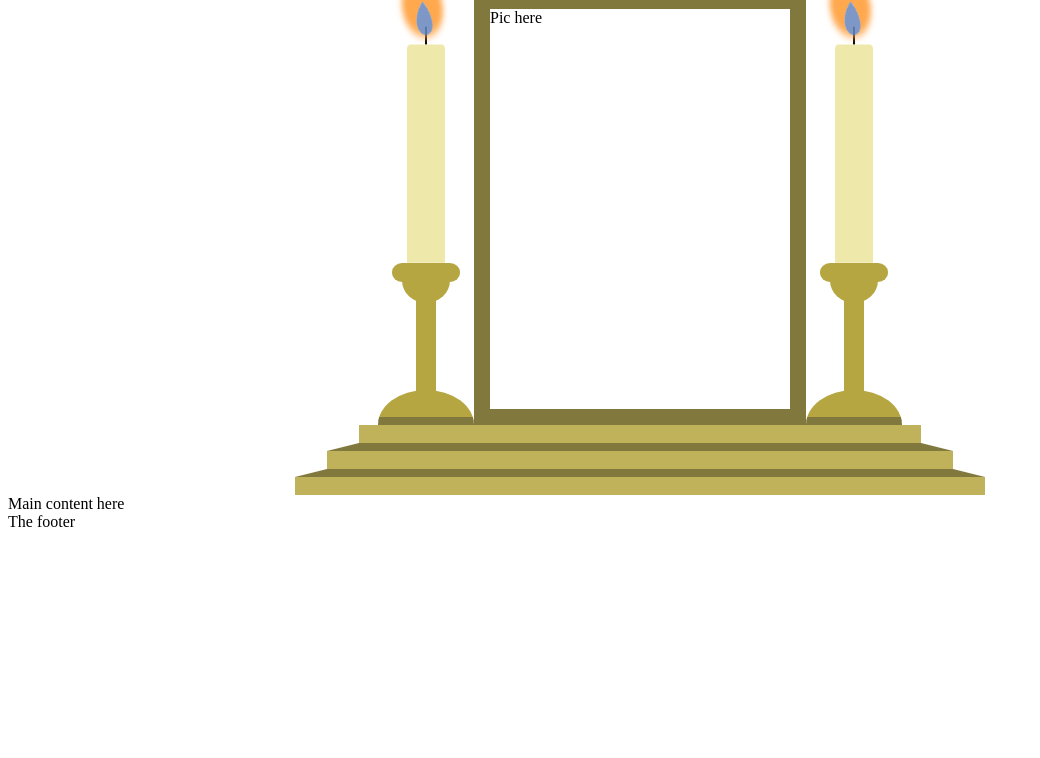
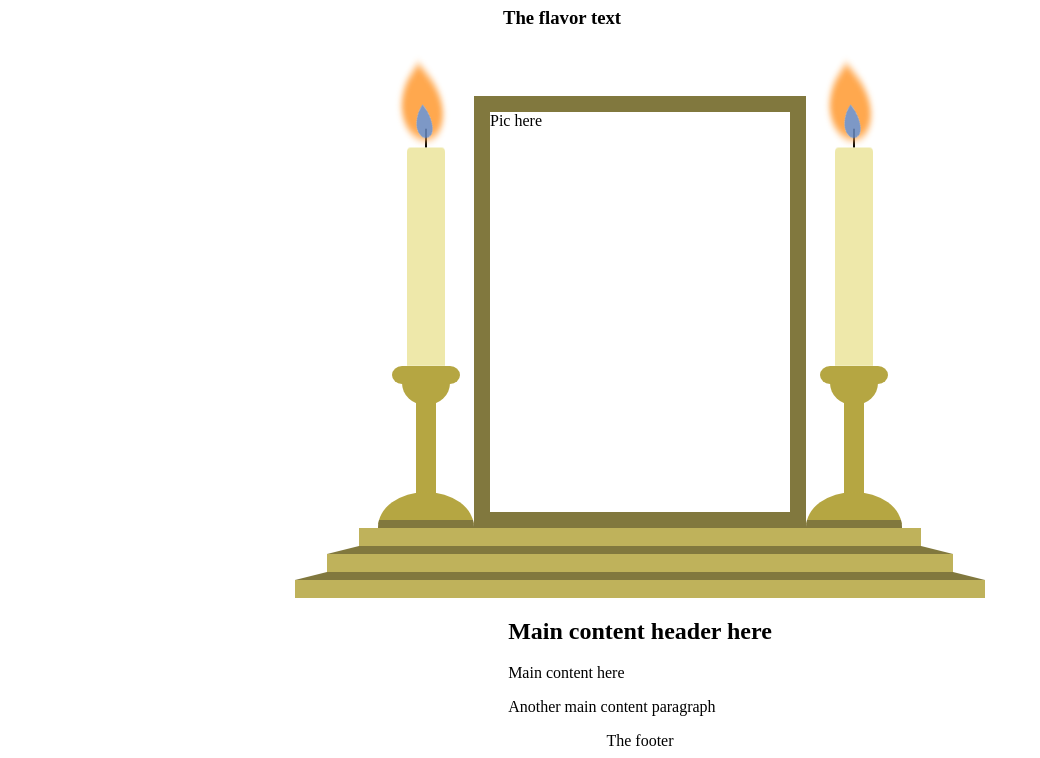
Before and after one commit to foresterr/fcc-tribute, a plain HTML site: page index.html in a window 1280 px wide. Shown: the part 81-839 px from the top of the page, without its empty margins (0-1040 px from the left). Before the commit the page ends 800 px from the top, so only its background shows below. Drawn offline with Linux system fonts and the light colour scheme.

Commit message:
more bones on the skeleton

```diff
--- a/css/style.css
+++ b/css/style.css
@@ -1,11 +1,16 @@
-.effigy {
-    width: 300px;
-    height: 400px;
-    border: 1em solid #81783e;
+.main-content {
+    display: flex;
+    flex-direction: column;
+    justify-content: flex-start;
+    align-items: center;
 }
 
-.altar {
+.image-area {
     font-size: 16px;
+    display: flex;
+    flex-direction: column;
+    justify-content: flex-start;
+    align-items: center;
 }
 
 .altar-top {
@@ -15,14 +20,20 @@
     align-items: flex-end;
 }
 
-.altar-base-wrap {
+.image {
+    width: 300px;
+    height: 400px;
+    border: 1em solid #81783e;
+}
+
+.altar-base {
     display: flex;
     flex-direction: column;
     align-items: center;
     width: 100%;
 }
 
-.altar-base {
+.altar-base-step {
     background-color: #b5a642dc;
     height: 1em;
     padding: 1px;
@@ -32,13 +43,13 @@
     border-right: 2em solid transparent;
 }
 
-.altar-base-1 {
+.altar-base-step-1 {
     width: 35em;
 }
-.altar-base-2 {
+.altar-base-step-2 {
     width: 39em;
 }
-.altar-base-3 {
+.altar-base-step-3 {
     width: 43em;
     border-bottom: 0;
 }
--- a/index.html
+++ b/index.html
@@ -4,8 +4,18 @@
     <title>FCC Tribute Page</title>
     <link rel="stylesheet" type="text/css" href="css/style.css">
 </head>
-<div>The header aka title</div>
-<div class="altar">
+
+<body>
+    <div class="main-content">
+        <header class="header">
+            <h1>
+                The header aka title
+            </h1>
+            <h3>
+                The flavor text
+            </h3>
+        </header>
+        <section class="image-area">
             <div class="altar-top">
                 <div class="candle">
                     <div class="flame-wrap">
@@ -18,7 +28,7 @@
                     <div class="holder holder-stem"></div>
                     <div class="holder holder-base"></div>
                 </div>
-        <div class="effigy">Pic here</div>
+                <div class="image">Pic here</div>
                 <div class="candle">
                     <div class="flame-wrap">
                         <div class="flame"></div>
@@ -30,16 +40,24 @@
                     <div class="holder holder-stem"></div>
                     <div class="holder holder-base"></div>
                 </div>
-
             </div>
-    <div class="altar-base-wrap">
-        <div class="altar-base altar-base-1"></div>
-        <div class="altar-base altar-base-2"></div>
-        <div class="altar-base altar-base-3"></div>
+            <div class="altar-base">
+                <div class="altar-base-step altar-base-step-1"></div>
+                <div class="altar-base-step altar-base-step-2"></div>
+                <div class="altar-base-step altar-base-step-3"></div>
             </div>
+        </section>
+        <section class="main-text">
+            <h2>
+                Main content header here
+            </h2>
+            <p>
+                Main content here
+            </p>
+            <p>
+                Another main content paragraph
+            </p>
+        </section>
+        <footer class="footer">The footer</footer>
     </div>
-<div>Main content here</div>
-<div>The footer</div>
-
-<body>
 </body>
```
Lines whose indentation alone changed are shown as unchanged.
